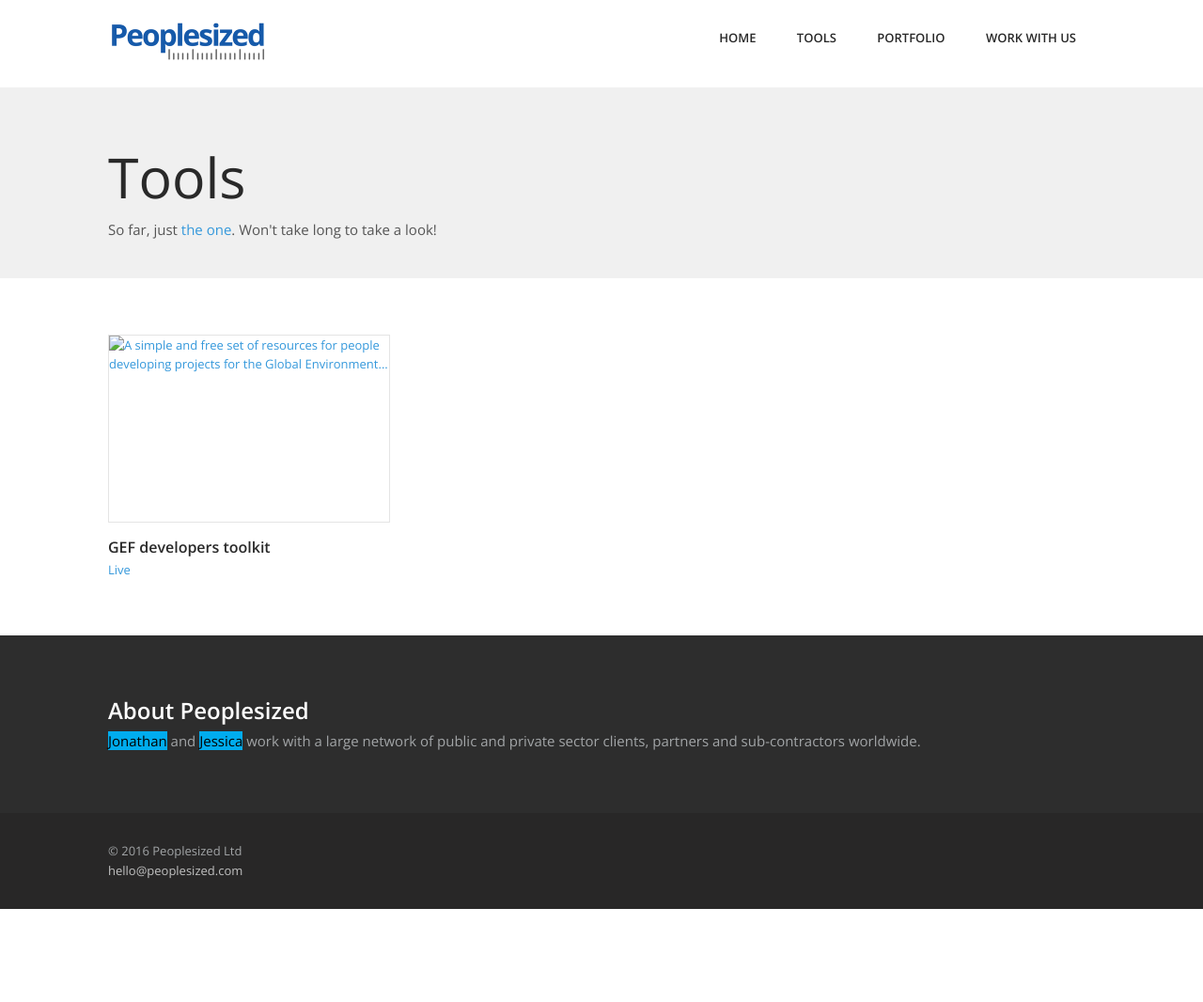
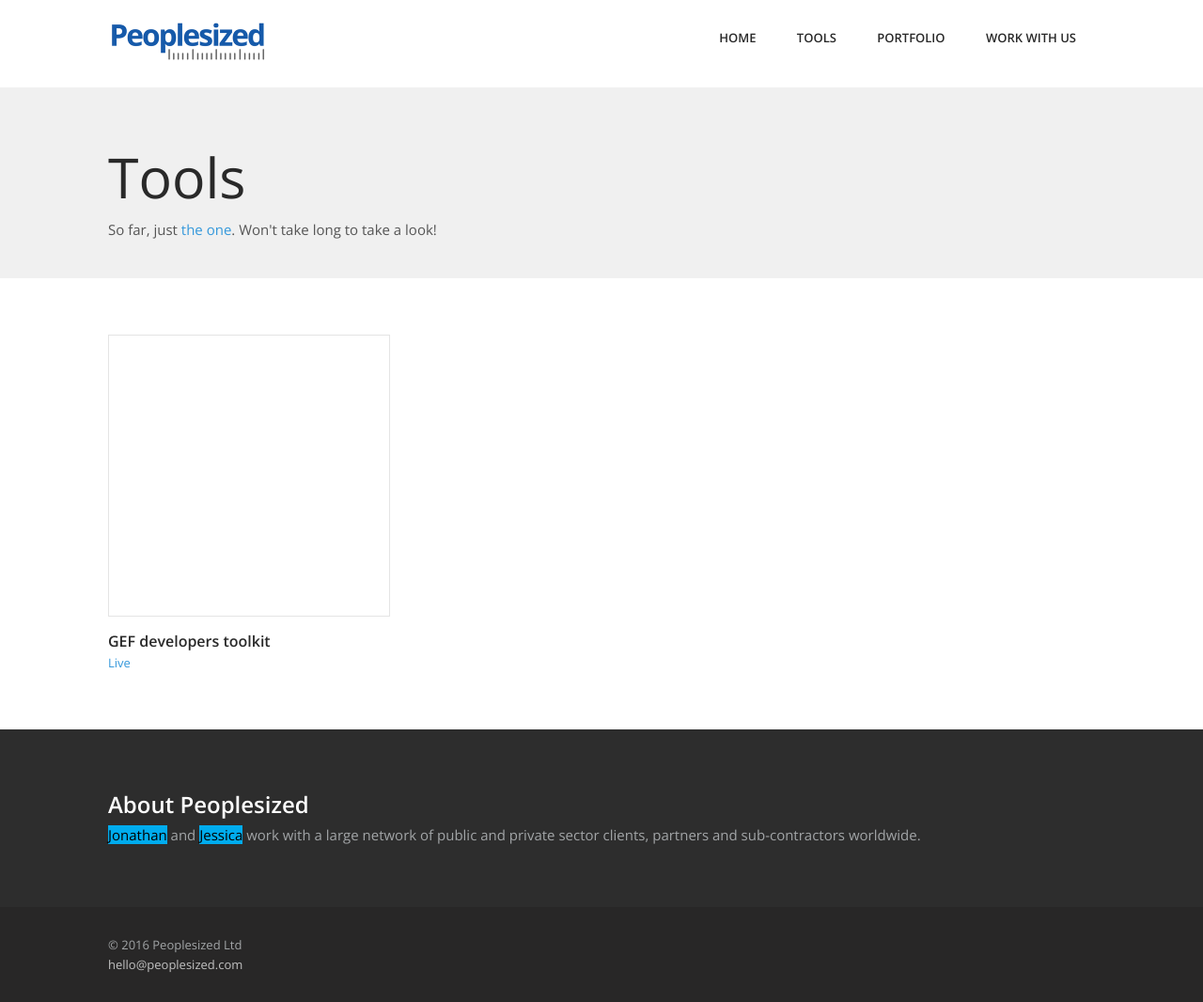
Before and after one commit to Peoplesized/peoplesizedcom, a Jekyll site: the page built from tools/index.html, in a window 1280 px wide. Shown: the whole page at 94% size. Built offline with Jekyll 4.4.1, drawn with Linux system fonts in a browser that asks for light colours; nearby versions of some CDN libraries; before the commit the page ends 967 px from its top, so only the background shows below that.

Commit message:
space. bg.gif

```diff
--- a/_includes/partials/portfolio_entry.html
+++ b/_includes/partials/portfolio_entry.html
@@ -2,12 +2,10 @@
   <article class="project">
     <a href="{{ post.url }}">
       <figure class="project-thumb">
-        <img src='css/images/bg.gif' data-src="{{ site.image_root_url }}h_200,w_300,c_fill/{{ site.image_account }}{{ post.imageUrl }}" height='200' width='300' alt='{{ post.content | strip_html | truncatewords '15' }}'>
+        <img src='/css/images/bg.gif' data-src="{{ site.image_root_url }}h_200,w_300,c_fill/{{ site.image_account }}{{ post.imageUrl }}" height='200' width='300' alt='{{ post.content | strip_html | truncatewords '15' }}'>
       </figure>
       <header class="project-header">
-        <h4 class="project-title">
-          {{ post.title }}
-        </h4>
+        <h4 class="project-title">{{ post.title }}</h4>
         <div class="project-meta">
           {{ post.status }}
         </div>
```
